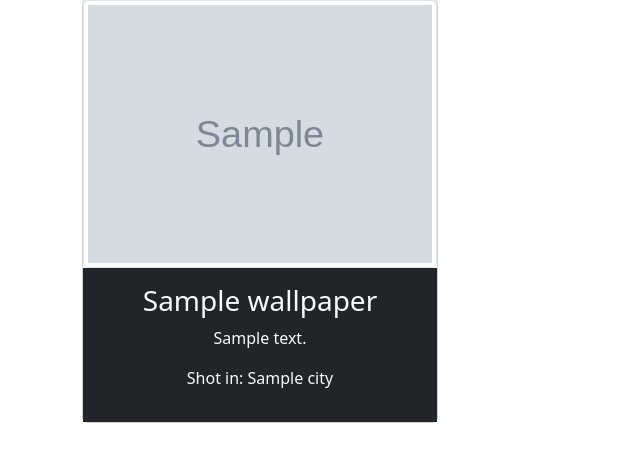
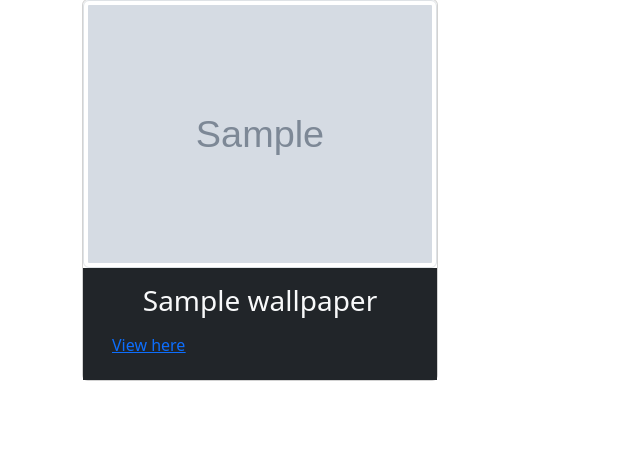
Before and after one commit to denn-is-njeruh/iGallery, a Django app: template wallpapers/templates/index.html in a window 1280 px wide. Shown: the part 65-527 px from the top of the page, without its empty margins (0-640 px from the left). Run offline with Django 3.2, Linux system fonts and the light colour scheme; the template is opened without the code that fills it: most values are stand-ins (such as "Sample title", 1, 10 or a date in 2020); grey boxes marked "Sample" are stand-in pictures; some libraries are stand-ins or nearby versions.

Commit message:
add link functionality to one image

```diff
--- a/igallery/settings.py
+++ b/igallery/settings.py
@@ -156,6 +156,3 @@ DEFAULT_AUTO_FIELD = 'django.db.models.BigAutoField'
 APPEND_SLASH = False
 
 CLOUDINARY_URL = environ.get('CLOUDINARY_URL')
-
-#configure Django App for Heroku
-# django_heroku.settings(locals())
--- a/wallpapers/templates/index.html
+++ b/wallpapers/templates/index.html
@@ -10,8 +10,9 @@
           <img src="{{ wallpaper.image.url }}" class="img-thumbnail" alt="">
           <div class="card-body bg-dark">
             <h3 class="text-center text-light">{{wallpaper.photo_name}}</h3>
-            <p class="text-center text-light">{{wallpaper.description}}</p>
-            <p class="text-center text-light">Shot in: {{wallpaper.city}}</p>
+            <div>
+              <button class="btn btn-link" type="button"><a href="{% url 'wallpaper' wallpaper.id %}">View here</a></button>
+            </div>
           </div>
         </div>
       </div>
```
